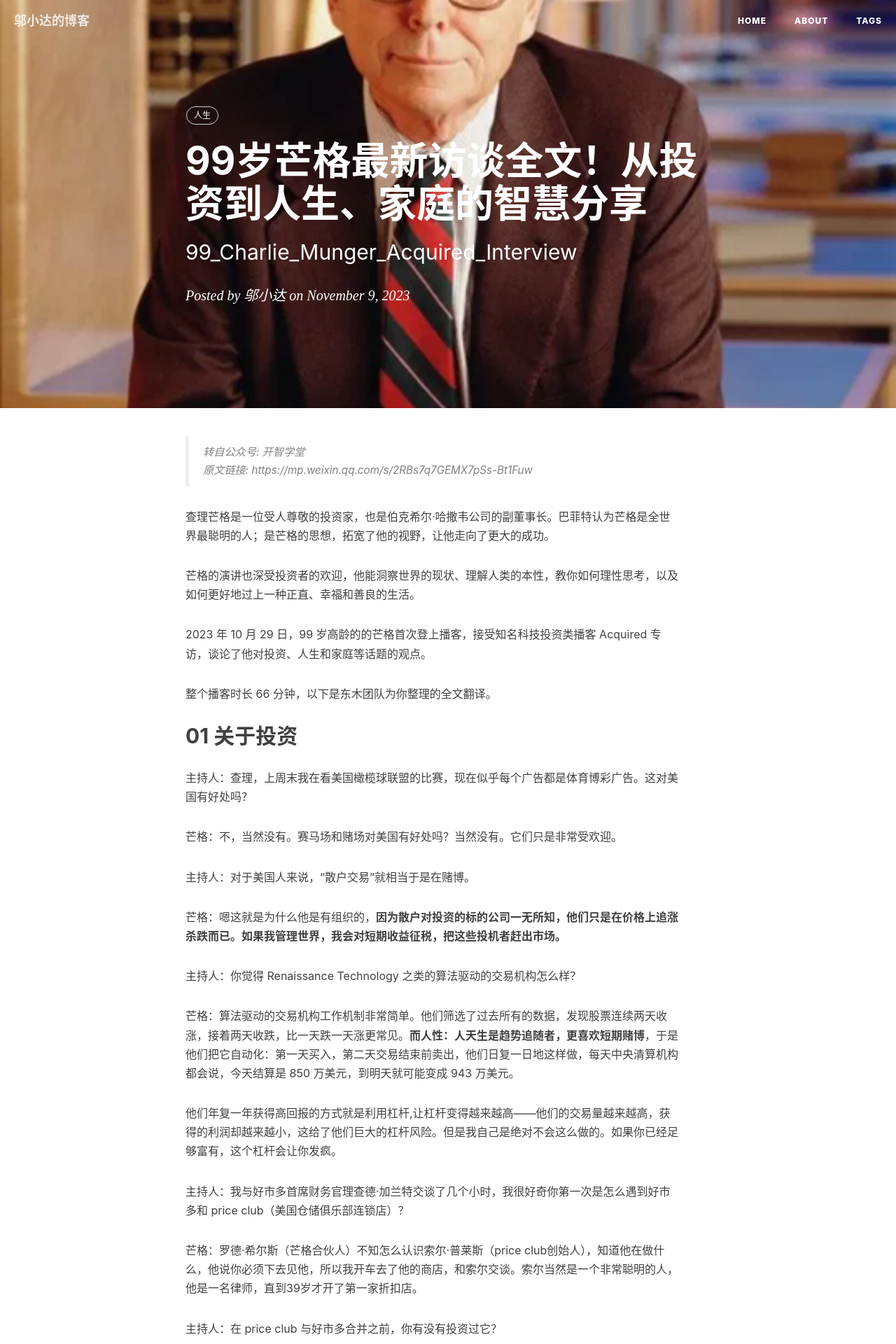
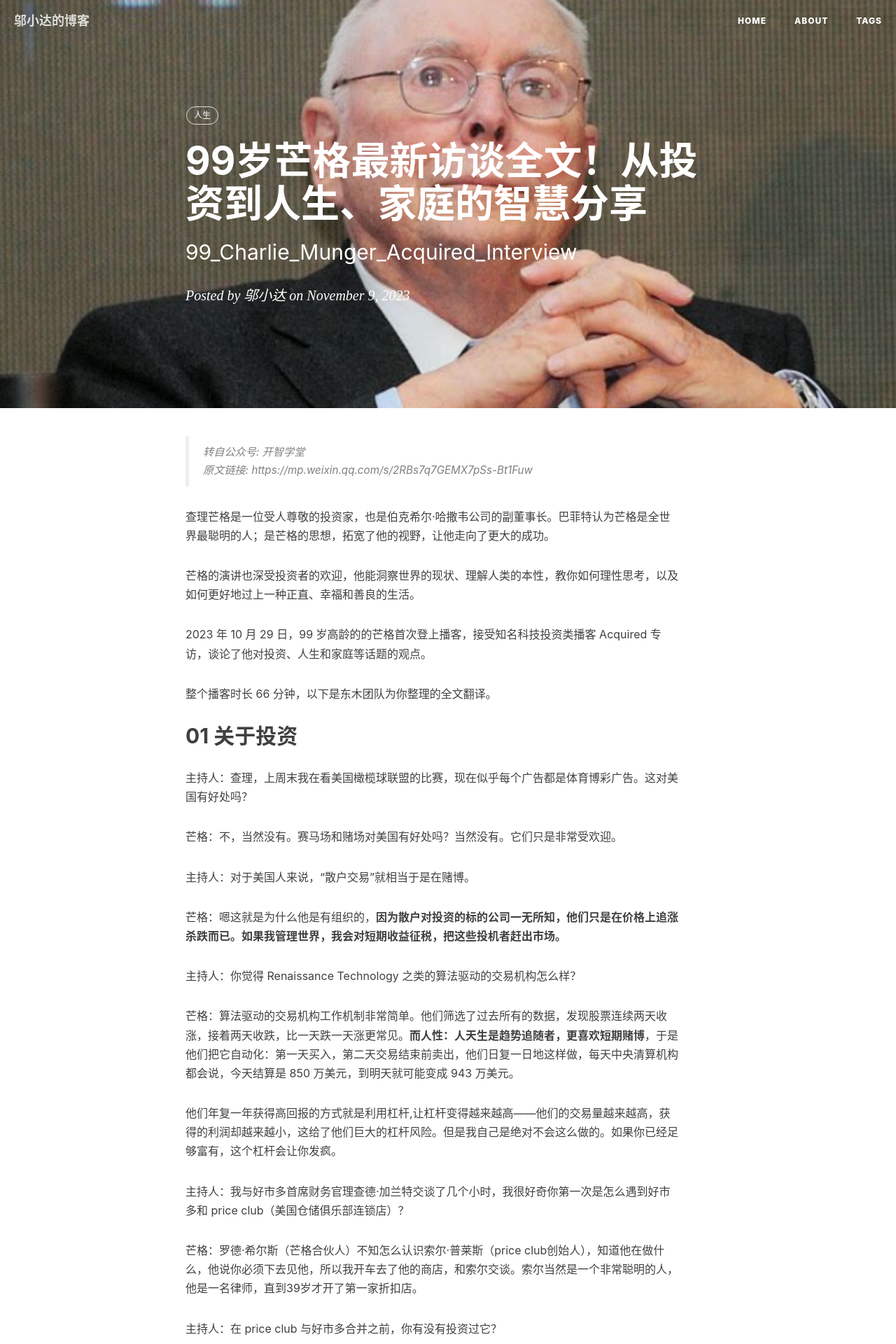
Before and after one commit to wuxiaoda/wuxiaoda.github.io, a Jekyll site: the page built from _posts/2023-11-09- 99_Charlie_Munger_Acquired_Interview.md, in a window 1280 px wide. Shown: the top 1920 px of the page at 70% size. Built offline with Jekyll 4.4.1, drawn with Linux system fonts in a browser that asks for light colours; nearby versions of some CDN libraries; comment, search, counter and statistics services are not loaded.

Commit message:
Update 2023-11-09- 99_Charlie_Munger_Acquired_Interview.md

```diff
--- a/_posts/2023-11-09- 99_Charlie_Munger_Acquired_Interview.md
+++ b/_posts/2023-11-09- 99_Charlie_Munger_Acquired_Interview.md
@@ -4,7 +4,7 @@
 subtitle:   "99_Charlie_Munger_Acquired_Interview"
 date:       2023-11-09
 author:     "邬小达"
-header-img: "img/post-background-0.jpg"
+header-img: "img/post-Charles-Munger.jpg"
 tags:
     - 人生
 ---
```
